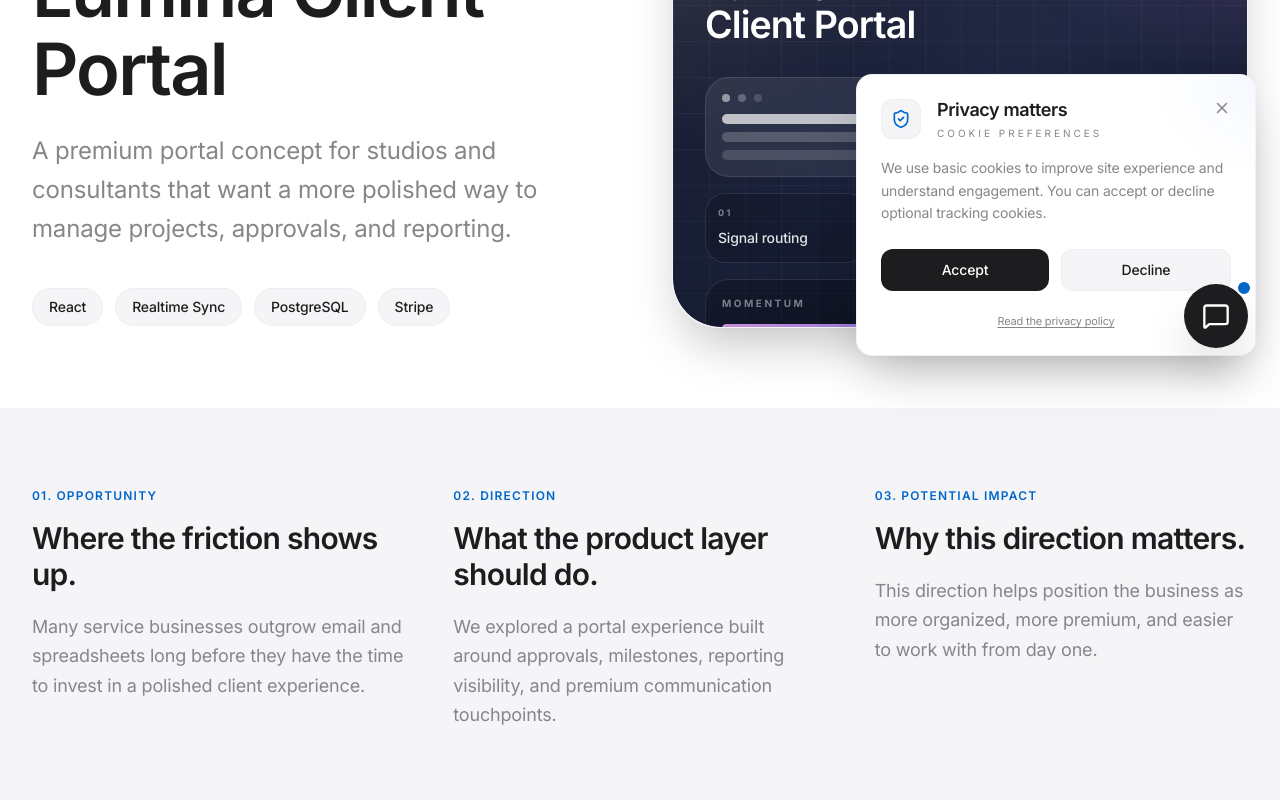
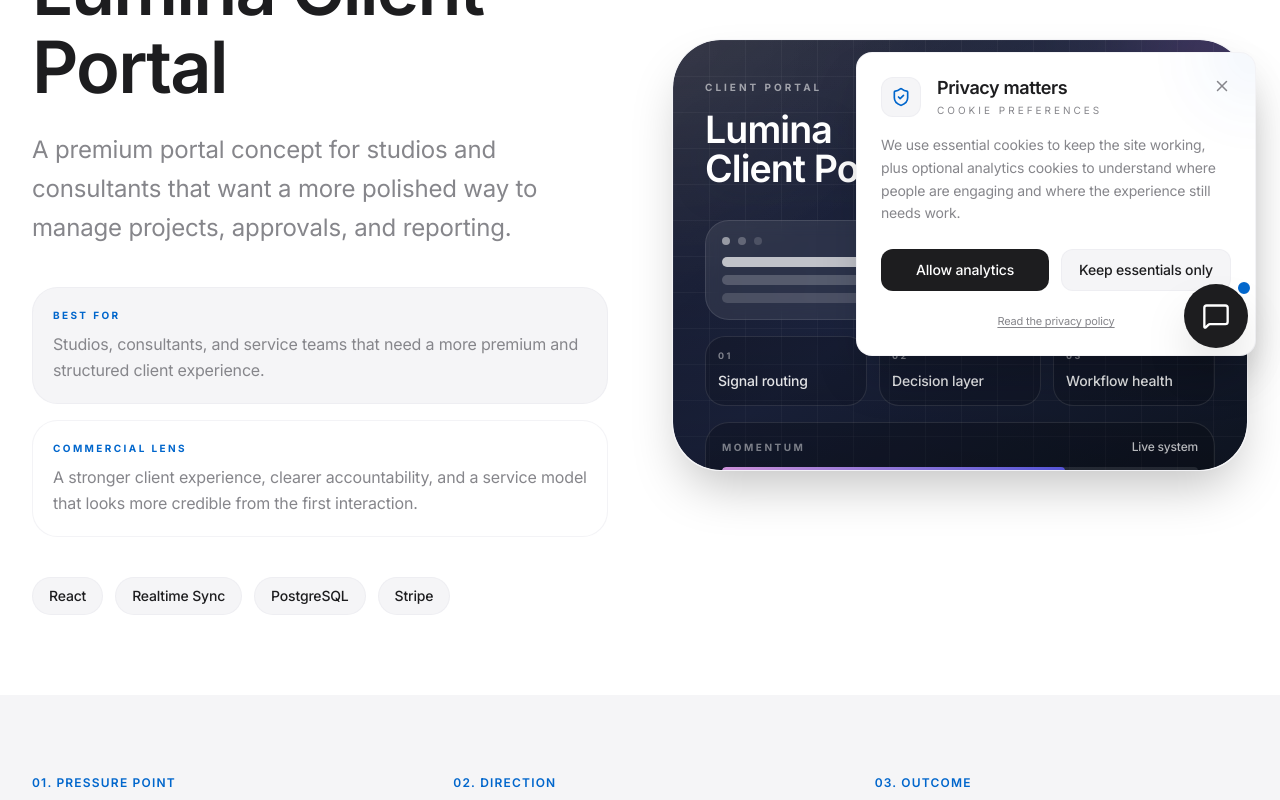
Before and after one commit to bakaltech/bakal-digital, a React (Vite) app: page /portfolio/lumina-saas in a window 1280 px wide. Shown: the part 420-1220 px from the top of the page. Built offline with nearby package versions, Linux system fonts and the light colour scheme.

Commit message:
Strengthen proof surfaces and trust UX

```diff
--- a/src/App.tsx
+++ b/src/App.tsx
@@ -20,6 +20,7 @@ function RouteFallback() {
       <div className="text-center">
         <p className="text-[10px] sm:text-xs text-brand-400 font-bold tracking-[0.35em] uppercase mb-4">Loading</p>
         <div className="w-16 h-16 mx-auto rounded-full border border-brand-100/60 border-t-accent animate-spin" />
+        <p className="mt-5 text-sm text-brand-400">Loading the next page...</p>
       </div>
     </div>
   );
--- a/src/components/CookieConsent.tsx
+++ b/src/components/CookieConsent.tsx
@@ -23,7 +23,7 @@ const CookieConsent = () => {
     <AnimatePresence>
       {isVisible && (
         <motion.div initial={{ y: 80, opacity: 0 }} animate={{ y: 0, opacity: 1 }} exit={{ y: 80, opacity: 0 }} className="fixed bottom-4 left-4 right-4 md:left-auto md:right-6 md:bottom-6 md:w-[400px] z-[60]">
-          <div className="bg-white rounded-2xl shadow-2xl border border-brand-100/50 p-6 overflow-hidden relative">
+          <div role="dialog" aria-live="polite" aria-label="Cookie preferences" className="bg-white rounded-2xl shadow-2xl border border-brand-100/50 p-6 overflow-hidden relative">
             <div className="absolute -top-12 -right-12 w-24 h-24 bg-accent/10 rounded-full blur-2xl opacity-70" />
             <div className="relative">
               <div className="flex items-start gap-4 mb-4">
@@ -32,12 +32,12 @@ const CookieConsent = () => {
                   <h3 className="font-semibold text-ink text-lg leading-tight">Privacy matters</h3>
                   <p className="text-[10px] uppercase tracking-[0.3em] text-brand-400 mt-1">Cookie preferences</p>
                 </div>
-                <button type="button" onClick={() => setIsVisible(false)} className="ml-auto text-brand-400 hover:text-ink transition-colors"><X size={18} /></button>
+                <button type="button" onClick={() => handleConsent('declined')} aria-label="Dismiss cookie banner" className="ml-auto text-brand-400 hover:text-ink transition-colors"><X size={18} /></button>
               </div>
-              <p className="text-sm text-brand-400 leading-relaxed mb-6">We use basic cookies to improve site experience and understand engagement. You can accept or decline optional tracking cookies.</p>
+              <p className="text-sm text-brand-400 leading-relaxed mb-6">We use essential cookies to keep the site working, plus optional analytics cookies to understand where people are engaging and where the experience still needs work.</p>
               <div className="flex gap-3">
-                <button onClick={() => handleConsent('accepted')} className="flex-1 bg-ink text-white px-4 py-2.5 rounded-xl text-sm font-medium hover:bg-accent transition-colors">Accept</button>
-                <button onClick={() => handleConsent('declined')} className="flex-1 bg-soft text-ink px-4 py-2.5 rounded-xl text-sm font-medium hover:bg-brand-100 transition-colors border border-brand-100/50">Decline</button>
+                <button onClick={() => handleConsent('accepted')} className="flex-1 bg-ink text-white px-4 py-2.5 rounded-xl text-sm font-medium hover:bg-accent transition-colors">Allow analytics</button>
+                <button onClick={() => handleConsent('declined')} className="flex-1 bg-soft text-ink px-4 py-2.5 rounded-xl text-sm font-medium hover:bg-brand-100 transition-colors border border-brand-100/50">Keep essentials only</button>
               </div>
               <div className="mt-4 text-center">
                 <Link to="/privacy" className="text-[11px] text-brand-400 hover:text-accent transition-colors underline underline-offset-2">Read the privacy policy</Link>
--- a/src/components/TechMarquee.tsx
+++ b/src/components/TechMarquee.tsx
@@ -18,7 +18,7 @@ export default function TechMarquee() {
   return (
     <div className="w-full overflow-hidden bg-soft border-y border-brand-100/30 py-8 sm:py-12 md:py-20 relative flex flex-col items-center">
       <p className="text-brand-400 text-[11px] md:text-xs font-bold uppercase tracking-[0.24em] sm:tracking-[0.4em] mb-6 sm:mb-10 md:mb-14 px-4 text-center">
-        Deployed & Scaled on World-Class Infrastructure
+        Platforms and tools we build with when the system needs to hold up
       </p>
 
       <div className="absolute inset-y-0 left-0 w-10 sm:w-16 md:w-48 bg-gradient-to-r from-soft to-transparent z-10 pointer-events-none" />
@@ -31,6 +31,7 @@ export default function TechMarquee() {
               <img
                 src={tech.logo}
                 alt={tech.name}
+                loading="lazy"
                 className="w-5 h-5 sm:w-6 sm:h-6 md:w-10 md:h-10 object-contain grayscale opacity-55 group-hover/item:grayscale-0 group-hover/item:opacity-100 transition-all duration-500"
                 referrerPolicy="no-referrer"
               />
--- a/src/pages/CaseStudy.tsx
+++ b/src/pages/CaseStudy.tsx
@@ -12,6 +12,29 @@ import {
 } from '../components/ChartDemo';
 import BrandedVisual from '../components/BrandedVisual';
 
+const conceptContext = {
+  'nexus-ai': {
+    audience: 'Service businesses and operators handling high inbound volume, fragmented knowledge, and slow first-response handling.',
+    pressurePoint: 'Lead intake, support, and internal context are spread across too many tools, so response quality drops as volume grows.',
+    commercialOutcome: 'Better-fit leads, faster handling, and a cleaner handoff from conversation to action without sacrificing human control.',
+  },
+  'lumina-saas': {
+    audience: 'Studios, consultants, and service teams that need a more premium and structured client experience.',
+    pressurePoint: 'Client communication, approvals, and reporting are still happening in ways that feel manual, fragmented, and hard to scale.',
+    commercialOutcome: 'A stronger client experience, clearer accountability, and a service model that looks more credible from the first interaction.',
+  },
+  'velocity-ecommerce': {
+    audience: 'Premium and niche brands that need a storefront strong enough to support both trust and conversion.',
+    pressurePoint: 'The products are strong, but the current storefront leaks trust through weak storytelling, slow performance, or a shaky mobile path.',
+    commercialOutcome: 'Clearer product presentation, less drop-off on mobile, and a storefront that supports revenue without feeling generic.',
+  },
+  'orbit-automation': {
+    audience: 'Operational teams running complex delivery, approval, or fulfillment workflows across multiple systems.',
+    pressurePoint: 'Automation exists, but no one has a trustworthy view of failures, exceptions, and delivery health across the operation.',
+    commercialOutcome: 'Fewer surprises, clearer workflow health, and an operating layer the team can actually trust as volume grows.',
+  },
+} as const;
+
 export default function CaseStudy() {
   const { id } = useParams<{ id: string }>();
   const project = projects.find((p) => p.id === id);
@@ -24,6 +47,8 @@ export default function CaseStudy() {
   if (!project) {
     return <Navigate to="/portfolio" replace />;
   }
+
+  const context = conceptContext[project.id as keyof typeof conceptContext];
 
   const renderDemo = () => {
     switch (project.id) {
@@ -54,6 +79,16 @@ export default function CaseStudy() {
               <div className="inline-flex items-center px-4 py-1.5 rounded-full bg-soft text-accent text-[10px] md:text-xs font-semibold uppercase tracking-widest mb-6 border border-brand-100/50">Concept Study | {project.category}</div>
               <h1 className="text-4xl md:text-7xl font-semibold text-ink leading-[1.08] mb-6 tracking-tight">{project.title}</h1>
               <p className="text-lg md:text-2xl text-brand-400 leading-relaxed mb-10">{project.description}</p>
+              <div className="grid gap-4 mb-10">
+                <div className="rounded-[1.6rem] border border-brand-100/50 bg-soft p-5">
+                  <p className="text-[10px] font-bold uppercase tracking-[0.24em] text-accent mb-2">Best for</p>
+                  <p className="text-base text-brand-400 leading-relaxed">{context.audience}</p>
+                </div>
+                <div className="rounded-[1.6rem] border border-brand-100/50 bg-white p-5">
+                  <p className="text-[10px] font-bold uppercase tracking-[0.24em] text-accent mb-2">Commercial lens</p>
+                  <p className="text-base text-brand-400 leading-relaxed">{context.commercialOutcome}</p>
+                </div>
+              </div>
               <div className="flex flex-wrap gap-3">
                 {project.techStack.map((tech) => (
                   <span key={tech} className="px-4 py-2 bg-soft border border-brand-100/50 rounded-full text-sm font-medium text-ink">{tech}</span>
@@ -71,18 +106,18 @@ export default function CaseStudy() {
       <section className="py-20 bg-soft">
         <div className="max-w-7xl mx-auto px-6 lg:px-8 grid lg:grid-cols-3 gap-12">
           <div>
-            <div className="text-xs font-semibold uppercase tracking-widest text-accent mb-4">01. Opportunity</div>
-            <h2 className="text-2xl md:text-3xl font-semibold text-ink mb-5 tracking-tight">Where the friction shows up.</h2>
-            <p className="text-base md:text-lg text-brand-400 leading-relaxed">{project.challenge}</p>
+            <div className="text-xs font-semibold uppercase tracking-widest text-accent mb-4">01. Pressure point</div>
+            <h2 className="text-2xl md:text-3xl font-semibold text-ink mb-5 tracking-tight">What is breaking in the current system.</h2>
+            <p className="text-base md:text-lg text-brand-400 leading-relaxed">{context.pressurePoint}</p>
           </div>
           <div>
             <div className="text-xs font-semibold uppercase tracking-widest text-accent mb-4">02. Direction</div>
-            <h2 className="text-2xl md:text-3xl font-semibold text-ink mb-5 tracking-tight">What the product layer should do.</h2>
+            <h2 className="text-2xl md:text-3xl font-semibold text-ink mb-5 tracking-tight">What the product layer should do next.</h2>
             <p className="text-base md:text-lg text-brand-400 leading-relaxed">{project.solution}</p>
           </div>
           <div>
-            <div className="text-xs font-semibold uppercase tracking-widest text-accent mb-4">03. Potential Impact</div>
-            <h2 className="text-2xl md:text-3xl font-semibold text-ink mb-5 tracking-tight">Why this direction matters.</h2>
+            <div className="text-xs font-semibold uppercase tracking-widest text-accent mb-4">03. Outcome</div>
+            <h2 className="text-2xl md:text-3xl font-semibold text-ink mb-5 tracking-tight">Why this direction is commercially useful.</h2>
             <p className="text-base md:text-lg text-brand-400 leading-relaxed">{project.results}</p>
           </div>
         </div>
@@ -131,6 +166,12 @@ export default function CaseStudy() {
               </div>
 
               <ConceptDemoNote />
+              <div className="rounded-[1.75rem] border border-brand-100/50 bg-white p-6 shadow-sm">
+                <p className="text-[10px] font-bold uppercase tracking-[0.24em] text-accent mb-3">Honest proof note</p>
+                <p className="text-sm sm:text-base text-brand-400 leading-relaxed">
+                  This is a concept study used to show decision-making, UX structure, and system thinking. It is not presented as a live client deployment.
+                </p>
+              </div>
             </div>
           </div>
         </div>
```
